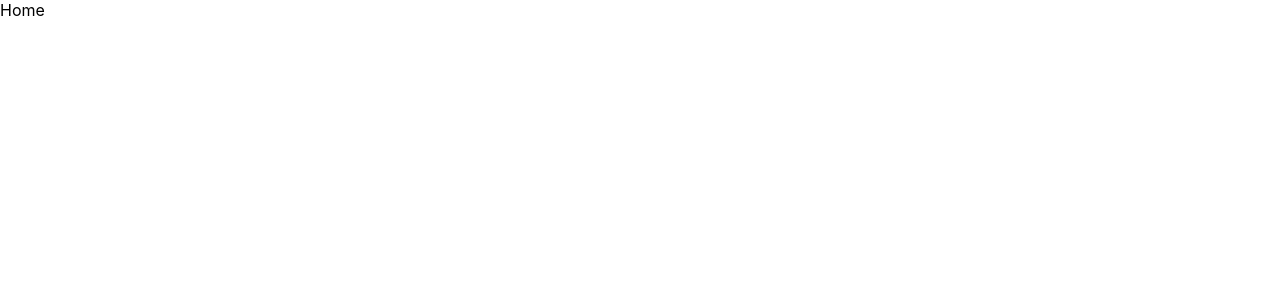
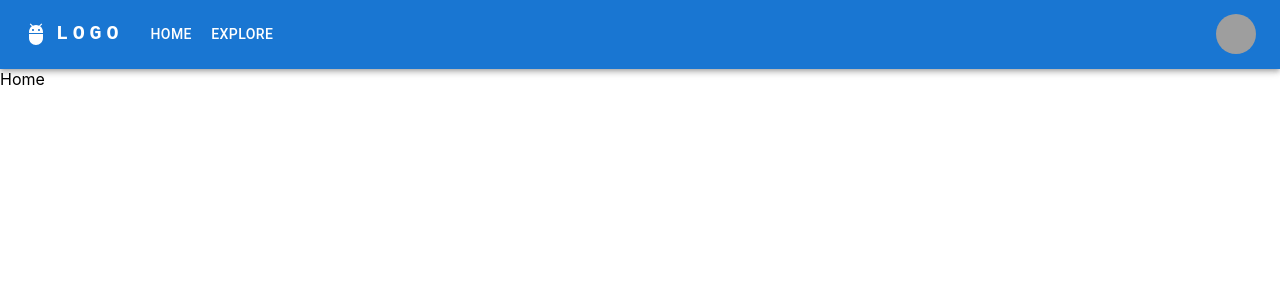
Before and after one commit to ArturVargas/ticklens_demo, a React (Create React App) app: page /home in a window 1280 px wide. Shown: the top 300 px of the page. Built offline with nearby package versions, Linux system fonts and the light colour scheme; grey boxes are pictures that could not be loaded.

Commit message:
Se inicializa nav

```diff
--- a/package.json
+++ b/package.json
@@ -5,6 +5,7 @@
   "dependencies": {
     "@emotion/react": "^11.10.5",
     "@emotion/styled": "^11.10.5",
+    "@mui/icons-material": "^5.10.9",
     "@mui/material": "^5.10.13",
     "@testing-library/jest-dom": "^5.16.5",
     "@testing-library/react": "^13.4.0",
@@ -14,6 +15,7 @@
     "@types/react": "^18.0.25",
     "@types/react-dom": "^18.0.8",
     "dotenv": "^16.0.3",
+    "ethers": "^5.7.2",
     "react": "^18.2.0",
     "react-dom": "^18.2.0",
     "react-router-dom": "^6.4.3",
--- a/src/App.tsx
+++ b/src/App.tsx
@@ -7,10 +7,12 @@
 import Dashboard from './Pages/Dashboard/Dashboard';
 import Explore from './Pages/Explore/Explore';
 import NewTicket from './Pages/New_Ticket/New_Ticket';
+import Navbar from './Components/Navbar/Navbar';
 
 function App() {
   return (
     <>
+      <Navbar/>
       <Routes>
         <Route path={ HOME_ROUTE } element={<Home />} />
         <Route path={ DASHBOARD_ROUTE } element={<Dashboard />} />
--- /dev/null
+++ b/src/Components/Navbar/Navbar.tsx
@@ -0,0 +1,168 @@
+import * as React from 'react';
+import AppBar from '@mui/material/AppBar';
+import Box from '@mui/material/Box';
+import Toolbar from '@mui/material/Toolbar';
+import IconButton from '@mui/material/IconButton';
+import Typography from '@mui/material/Typography';
+import Menu from '@mui/material/Menu';
+import MenuIcon from '@mui/icons-material/Menu';
+import Container from '@mui/material/Container';
+import Avatar from '@mui/material/Avatar';
+import Button from '@mui/material/Button';
+import Tooltip from '@mui/material/Tooltip';
+import MenuItem from '@mui/material/MenuItem';
+import AdbIcon from '@mui/icons-material/Adb';
+import { EXPLORE_ROUTE, HOME_ROUTE } from '../../utils/Constants/routes_constants';
+import { NavLink } from 'react-router-dom';
+
+const pages = [{name : 'Home', route : HOME_ROUTE}, {name : 'Explore', route : EXPLORE_ROUTE}];
+const settings = ['Profile', 'Account', 'Dashboard', 'Logout'];
+
+function Navbar() {
+  const [anchorElNav, setAnchorElNav] = React.useState<null | HTMLElement>(null);
+  const [anchorElUser, setAnchorElUser] = React.useState<null | HTMLElement>(null);
+
+  const handleOpenNavMenu = (event: React.MouseEvent<HTMLElement>) => {
+    setAnchorElNav(event.currentTarget);
+  };
+  const handleOpenUserMenu = (event: React.MouseEvent<HTMLElement>) => {
+    setAnchorElUser(event.currentTarget);
+  };
+
+  const handleCloseNavMenu = () => {
+    setAnchorElNav(null);
+  };
+
+  const handleCloseUserMenu = () => {
+    setAnchorElUser(null);
+  };
+
+  return (
+    <AppBar position="static">
+      <Container maxWidth="xl">
+        <Toolbar disableGutters>
+          <AdbIcon sx={{ display: { xs: 'none', md: 'flex' }, mr: 1 }} />
+          <Typography
+            variant="h6"
+            noWrap
+            component="a"
+            href="/"
+            sx={{
+              mr: 2,
+              display: { xs: 'none', md: 'flex' },
+              fontFamily: 'monospace',
+              fontWeight: 700,
+              letterSpacing: '.3rem',
+              color: 'inherit',
+              textDecoration: 'none',
+            }}
+          >
+            LOGO
+          </Typography>
+
+          <Box sx={{ flexGrow: 1, display: { xs: 'flex', md: 'none' } }}>
+            <IconButton
+              size="large"
+              aria-label="account of current user"
+              aria-controls="menu-appbar"
+              aria-haspopup="true"
+              onClick={handleOpenNavMenu}
+              color="inherit"
+            >
+              <MenuIcon />
+            </IconButton>
+            <Menu
+              id="menu-appbar"
+              anchorEl={anchorElNav}
+              anchorOrigin={{
+                vertical: 'bottom',
+                horizontal: 'left',
+              }}
+              keepMounted
+              transformOrigin={{
+                vertical: 'top',
+                horizontal: 'left',
+              }}
+              open={Boolean(anchorElNav)}
+              onClose={handleCloseNavMenu}
+              sx={{
+                display: { xs: 'block', md: 'none' },
+              }}
+            >
+              {pages.map(({name, route}) => (
+                <NavLink className="nav-link" to={route}>
+                  <MenuItem key={name}>
+                    <Typography textAlign="center">{name}</Typography>
+                  </MenuItem>
+                </NavLink>
+              ))}
+            </Menu>
+          </Box>
+                        {/* TODO IMPLEMENTAR BOTON DE CONECTAR WALLET */}
+          <AdbIcon sx={{ display: { xs: 'flex', md: 'none' }, mr: 1 }} />
+          <Typography
+            variant="h5"
+            noWrap
+            component="a"
+            href=""
+            sx={{
+              mr: 2,
+              display: { xs: 'flex', md: 'none' },
+              flexGrow: 1,
+              fontFamily: 'monospace',
+              fontWeight: 700,
+              letterSpacing: '.3rem',
+              color: 'inherit',
+              textDecoration: 'none',
+            }}
+          >
+            LOGO
+          </Typography>
+          <Box sx={{ flexGrow: 1, display: { xs: 'none', md: 'flex' } }}>
+            {pages.map(({name, route}) => (
+              <NavLink className="nav-link" to={route}>
+                <Button
+                  key={name}
+                  onClick={handleCloseNavMenu}
+                  sx={{ my: 2, color: 'white', display: 'block' }}
+                >
+                  {name}
+                </Button>
+              </NavLink>
+            ))}
+          </Box>
+          <Box sx={{ flexGrow: 0 }}>
+            <Tooltip title="Open settings">
+              <IconButton onClick={handleOpenUserMenu} sx={{ p: 0 }}>
+                <Avatar alt="Remy Sharp" src="/static/images/avatar/2.jpg" />
+              </IconButton>
+            </Tooltip>
+            <Menu
+              sx={{ mt: '45px' }}
+              id="menu-appbar"
+              anchorEl={anchorElUser}
+              anchorOrigin={{
+                vertical: 'top',
+                horizontal: 'right',
+              }}
+              keepMounted
+              transformOrigin={{
+                vertical: 'top',
+                horizontal: 'right',
+              }}
+              open={Boolean(anchorElUser)}
+              onClose={handleCloseUserMenu}
+            >
+              {settings.map((setting) => (
+                <MenuItem key={setting} onClick={handleCloseUserMenu}>
+                  <Typography textAlign="center">{setting}</Typography>
+                </MenuItem>
+              ))}
+            </Menu>
+          </Box>
+        </Toolbar>
+      </Container>
+    </AppBar>
+  );
+}
+export default Navbar;
--- a/src/index.css
+++ b/src/index.css
@@ -11,3 +11,8 @@
   font-family: source-code-pro, Menlo, Monaco, Consolas, 'Courier New',
     monospace;
 }
+
+.nav-link {
+  text-decoration: none;
+  color : black;
+}
```
Also changed, not shown: src/Components/Wallet-connect-button/Wallet-connect-button.tsx (added, +18 -0 lines), src/Components/Form/Form.css (added), src/Components/Form/Form.tsx (renamed from src/Components/Form.tsx), src/Components/Navbar/Navbar.css (added), src/Components/Wallet-connect-button/Wallet-connect-button.css (added), 1 other file (tests, documents, lock files or other folders).
